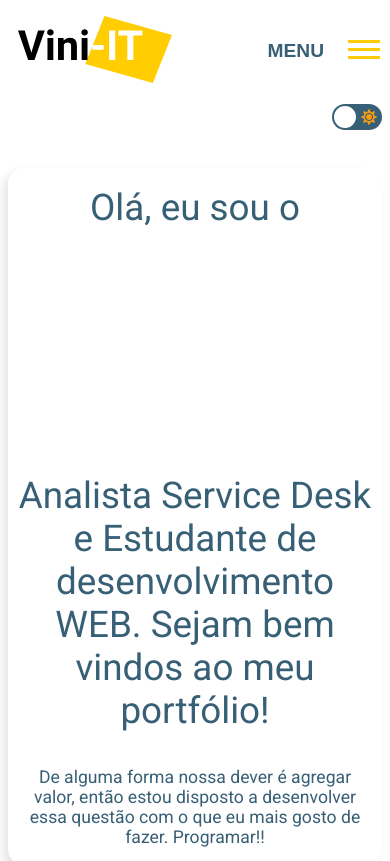
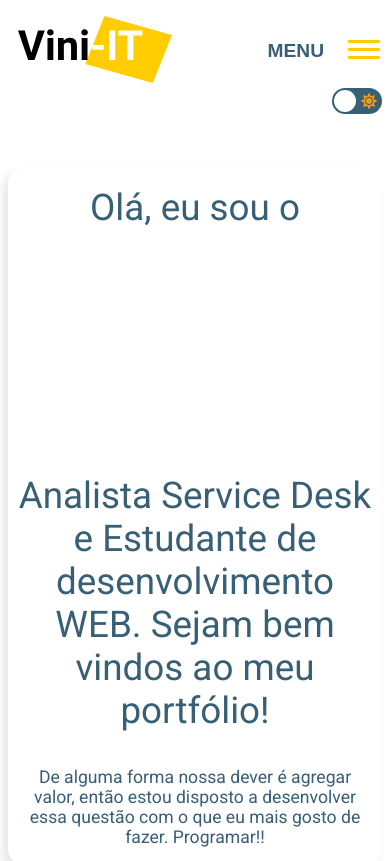
Before and after one commit to Vbanety/Personal-Portfolio, a website: page public/index.html in a window 390 px wide. Shown: the top 861 px of the page. Drawn offline with nearby package versions, Linux system fonts and the light colour scheme.

Commit message:
Up position class theme

```diff
--- a/public/css/style.css
+++ b/public/css/style.css
@@ -1499,7 +1499,7 @@ form div button:hover {
     }
 
     #theme {
-        top: 6.5rem;
+        top: 5.5rem;
         right: 0.5rem;
     }
 
```
